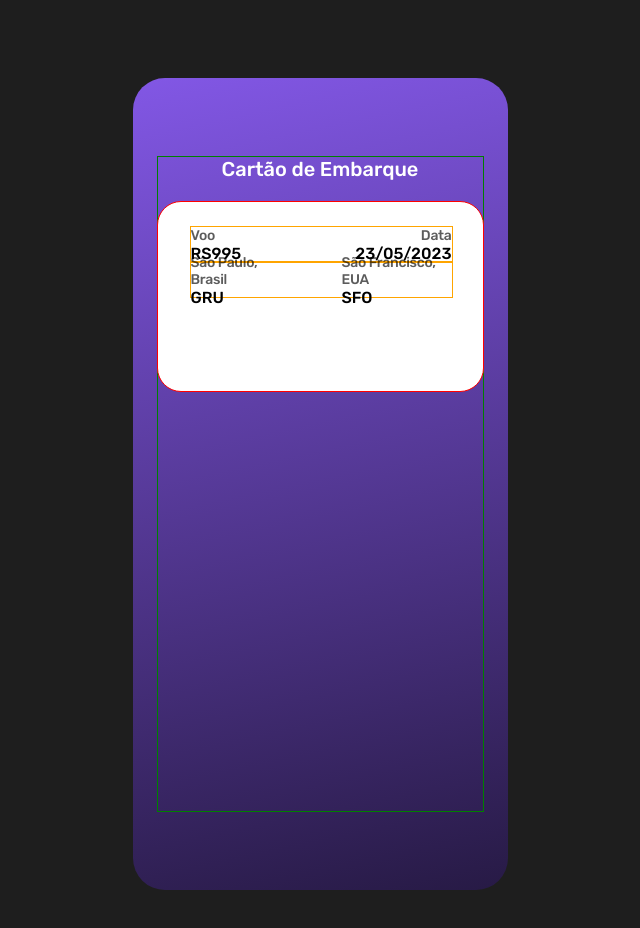
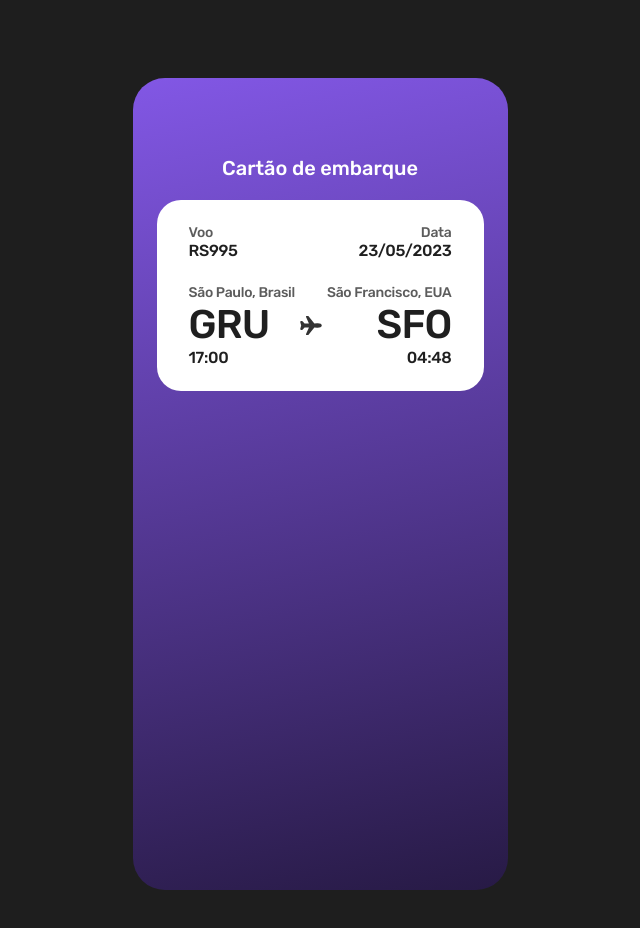
Before and after one commit to RenatodeePaula/bora-codar-cartao-embarque, a plain HTML site: page index.html in a window 1280 px wide. Shown: the whole page, without its empty margins (320-960 px from the left). Drawn offline with Linux system fonts and the light colour scheme.

Commit message:
end first item of ticket

```diff
--- a/index.html
+++ b/index.html
@@ -17,34 +17,49 @@
     <div id="pass-container">
         <div id="boarding-pass">
 
-            <h1>Cartão de Embarque</h1>
+            <h1>Cartão de embarque</h1>
 
-            <section id="fight-info">
-                <ul>
-                    <li class="indice">
-                        <p>Voo</p>
-                        <p>RS995</p>
-                    </li>
+            <section id="ticket01">
 
-                    <li class="indice" >
-                       <p id="indice-right">Data</p>
-                       <p>23/05/2023</p>
-                    </li>
+                <div id="fly-header">
+                    <div id="fly">
+                        <p class="top-index">
+                            Voo
+                        </p>
+                        <p>
+                            RS995
+                        </p>
+                    </div>
 
-                </ul>
+                    <div id="data">
+                        <p class="top-index">
+                            Data
+                        </p>
+                        <p>23/05/2023</p>
 
-                <ul>
-                    <li class="indice" id="departure">
-                        <p>São Paulo, Brasil</p>
-                        <p>GRU</p>
-                    </li>
+                    </div>
+                </div>
 
-                    <li class="indice">
-                            <p id="indice-right">São Francisco, EUA</p>
-                            <P class="indice-right">SFO</P>
-                    </li>
+                <div id="orig-dest">
+                    <div class="orig">
+                        <p class="top-index">
+                            São Paulo, Brasil
+                        </p>
+                        <p>
+                            GRU
+                        </p>
+                        <p>17:00</p>
+                    </div>
+                    <img src="./assets/aeroplane.svg" alt="">
+                    <div id="dest">
+                        <p class="top-index">
+                            São Francisco, EUA
+                        </p>
+                        <p>SFO</p>
+                        <p>04:48</p>
+                    </div>
 
-                </ul>
+                </div>
 
             </section>
 
--- a/style.css
+++ b/style.css
@@ -11,6 +11,7 @@ body {
     padding: 78px;
     font-family: 'Rubik', sans-serif;
     background: #1E1E1E;
+    color: rgba(0, 0, 0, 0.88);
 
 }
 
@@ -31,84 +32,102 @@ body {
     font-weight: 500;
 }
 
-/* ==========Bilhete========== */
+/* ==========Boarding Pass========== */
 
 #boarding-pass {
     display: flex;
     align-items: center;
     flex-direction: column;
 
-    border: solid green 1px;
     width: 327px;
     height: 656px;
 }
 
-/* ==========Section 01========== */
+/* ==========Ticket 01========== */
 
 
-#fight-info {
+#ticket01 {
     width: 327px;
     height: 191px;
     background: #FFFFFF;
     border-radius: 24px;
     padding: 24px 32px;
 
-    border: solid red 1px;
+}
+
+/* ==========Ticket 01 Header========== */
+
+#fly-header {
+    display: flex;
+    justify-content: space-between;
+    width: 263px;
+    height: 36px;
+    margin-bottom: 24px;
+}
+
+.top-index {
+  font-weight: 400;
+  font-size: 14px;
+  line-height: 17px;
+  letter-spacing: -0.02em;
+
+  color: rgba(0, 0, 0, 0.64);
+}
+
+#data {
+     display: flex;
+     flex-direction: column;
+     align-items: flex-end;
 
 }
 
-ul {
-    list-style: none;
+#fly-header p:nth-child(even) {
+    font-weight: 500;
+    font-size: 16px;
+    line-height: 19px;
+    letter-spacing: -0.02em;
 }
 
-#fight-info ul:nth-child(1) {
+
+/* ==========Ticket 01 Orig Dest========== */
+
+#orig-dest {
     display: flex;
     justify-content: space-between;
-    gap: 24px;
-    flex-direction: row;
 
-    border: solid orange 1px;
     width: 263px;
-    height: 36px;
-    list-style: none;
+    height: 83px;
 }
 
-#fight-info ul:nth-child(2) {
-    display: flex;
-    justify-content: space-between;
-    align-items: center;
-    gap: 57px;
-    flex-direction: row;
-
-    border: solid orange 1px;
-    width: 263px;
-    height: 36px;
-    list-style: none;
+#orig-dest p:nth-child(even) {
+    font-weight: 500;
+    font-size: 40px;
+    line-height: 47px;
+    letter-spacing: -0.02em;
 
 }
 
-.indice p:nth-child(1) {
-    display: flex;
-    justify-content: space-between;
-    align-items: center;
-
-    font-weight: 400;
-    font-size: 14px;
-    line-height: 17px;
-    letter-spacing: -0.02em;
-    color: rgba(0, 0, 0, 0.64)
+#orig {
+    width: 103px;
+height: 83px;
 }
 
-.indice  p:nth-child(2) {
-    font-size: 16px;
-    line-height: 19px;
-    font-weight: 500;
-
+#orig-dest img {
+    width: 22.5px;
+    left:0.75px;
 
 }
 
-#indice-right {
+#dest{
     display: flex;
     flex-direction: column;
-    align-items: end;
+    align-items: flex-end;
+
 }
+ #orig-dest p:nth-child(3) {
+
+    font-weight: 400;
+    font-size: 16px;
+    line-height: 19px;
+    letter-spacing: -0.02em;
+ }
```
Also changed, not shown: assets/aeroplane.svg (added).
